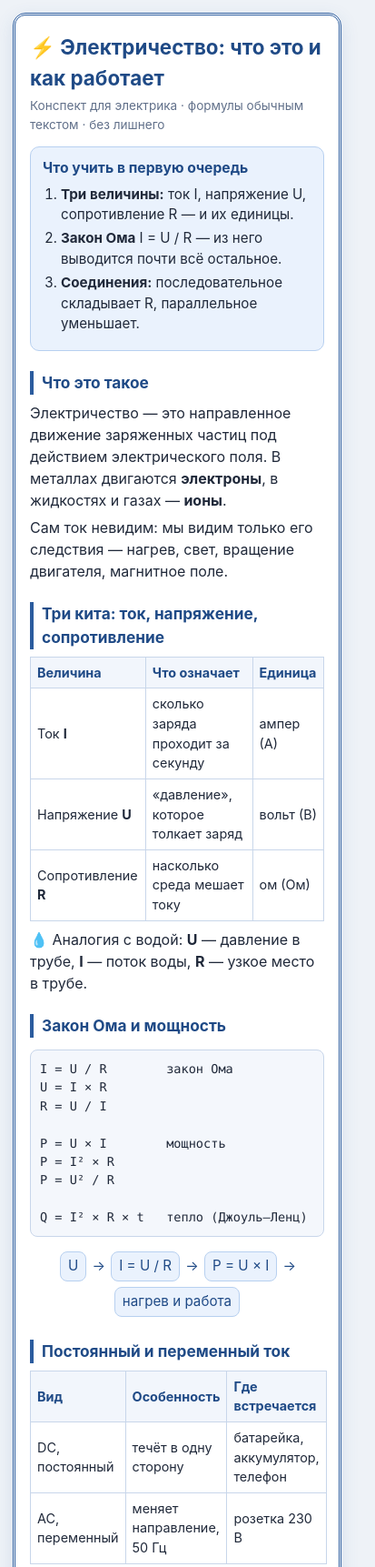
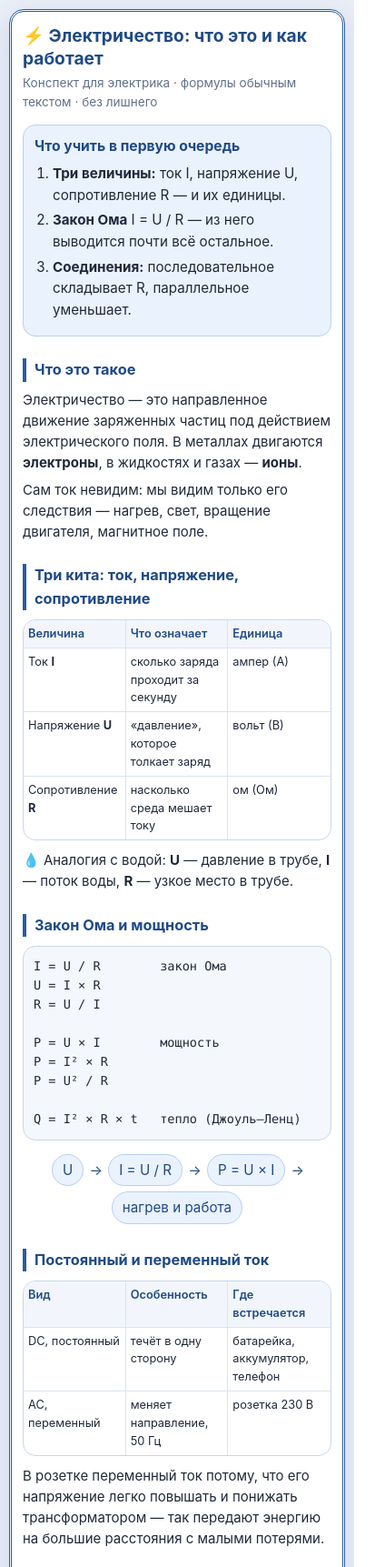
Before and after one commit to pro999mega/konspekty, a plain HTML site: page elektrichestvo.html in a window 390 px wide. Shown: the top 1723 px of the page at 91% size, 413 px wide, since content can reach past the window. Drawn offline with Linux system fonts and the light colour scheme.

Commit message:
Конспект «Электричество»: круглые края, аккуратные таблицы на телефоне

```diff
--- a/elektrichestvo.html
+++ b/elektrichestvo.html
@@ -6,42 +6,54 @@
 <title>Электричество: что это и как работает</title>
 <style>
   *{box-sizing:border-box}
-  body{margin:0;padding:14px;background:#eef2f7;font-family:-apple-system,"Segoe UI",Roboto,Arial,sans-serif;color:#20293a;line-height:1.5;font-size:16px}
-  .sheet{max-width:880px;margin:0 auto;background:#fff;border:3px double #2b5c9e;border-radius:14px;padding:18px 16px 24px;box-shadow:0 6px 20px rgba(43,92,158,.13)}
-  h1{font-size:1.4rem;color:#1f4a86;margin:0 0 4px}
+  body{margin:0;padding:14px;background:radial-gradient(900px 500px at 10% -10%,#e2ecfb 0%,#eef2f9 50%,#e9edf6 100%);font-family:-apple-system,"Segoe UI",Roboto,Arial,sans-serif;color:#20293a;line-height:1.55;font-size:16px}
+  .sheet{max-width:880px;margin:0 auto;background:#fff;border:3px double #2b5c9e;border-radius:20px;padding:18px 16px 24px;box-shadow:0 10px 28px rgba(43,92,158,.14)}
+  h1{font-size:1.4rem;color:#1f4a86;margin:0 0 4px;line-height:1.3}
   .sub{color:#61708a;font-size:.85rem;margin-bottom:14px}
-  h2{font-size:1.08rem;color:#1f4a86;margin:22px 0 8px;border-left:4px solid #2b5c9e;padding-left:9px}
-  p{margin:6px 0}
+  h2{font-size:1.08rem;color:#1f4a86;margin:24px 0 8px;border-left:4px solid #2b5c9e;padding-left:9px}
+  p{margin:6px 0;overflow-wrap:anywhere}
   ul,ol{margin:6px 0 6px 20px;padding:0}
-  li{margin:3px 0}
-  .box{border-radius:10px;padding:11px 13px;margin:10px 0;font-size:.95rem}
+  li{margin:4px 0;overflow-wrap:anywhere}
+  .box{border-radius:16px;padding:12px 14px;margin:12px 0;font-size:.95rem}
   .info{background:#eaf2fd;border:1px solid #b7d0f0}
   .info h3{margin:0 0 6px;font-size:.98rem;color:#1f4a86}
   .trap{background:#fdecec;border:1px solid #f0b4b4}
   .trap h3{margin:0 0 6px;font-size:.98rem;color:#b03030}
   .test{background:#eaf7ee;border:1px solid #b3ddc0}
   .test h3{margin:0 0 6px;font-size:.98rem;color:#1f7a44}
-  .final{background:#eaf2fd;border:1px dashed #2b5c9e;border-radius:10px;padding:12px 14px;margin-top:18px}
+  .final{background:#eaf2fd;border:1px dashed #2b5c9e;border-radius:16px;padding:13px 15px;margin-top:18px}
   .final h3{margin:0 0 6px;font-size:1rem;color:#1f4a86}
-  table{width:100%;border-collapse:collapse;margin:8px 0;font-size:.9rem}
-  th,td{border:1px solid #c8d6ea;padding:6px 7px;text-align:left}
-  th{background:#f2f6fc;color:#1f4a86}
+  .tw{overflow-x:auto;margin:10px 0}
+  table{width:100%;table-layout:fixed;border-collapse:separate;border-spacing:0;font-size:.88rem;border:1px solid #c8d6ea;border-radius:14px;overflow:hidden}
+  th,td{border-bottom:1px solid #dbe4f0;border-right:1px solid #dbe4f0;padding:7px 8px;text-align:left;vertical-align:top;overflow-wrap:anywhere;word-break:break-word}
+  th{background:#f2f6fc;color:#1f4a86;font-weight:600}
+  tr:last-child td{border-bottom:0}
+  th:last-child,td:last-child{border-right:0}
   code,pre{font-family:ui-monospace,Consolas,monospace}
-  pre{background:#f4f7fc;border:1px solid #c8d6ea;border-radius:8px;padding:10px;overflow-x:auto;font-size:.85rem;white-space:pre-wrap}
-  .chain{text-align:center;color:#1f4a86;font-size:.95rem;margin:10px 0}
-  .chain span{background:#eaf2fd;border:1px solid #b7d0f0;border-radius:8px;padding:4px 8px;display:inline-block;margin:3px 2px}
+  pre{background:#f4f7fc;border:1px solid #c8d6ea;border-radius:14px;padding:11px;overflow-x:auto;font-size:.85rem;white-space:pre-wrap;overflow-wrap:anywhere;margin:10px 0}
+  .chain{text-align:center;color:#1f4a86;font-size:.95rem;margin:12px 0}
+  .chain span{background:#eaf2fd;border:1px solid #b7d0f0;border-radius:999px;padding:5px 11px;display:inline-block;margin:3px 2px;overflow-wrap:anywhere}
   .chk{list-style:none;margin-left:0}
   .chk li::before{content:"☐ ";color:#2b5c9e}
-  details{background:#f7fafc;border:1px solid #d7e2f0;border-radius:8px;padding:6px 10px;margin:5px 0;font-size:.92rem}
+  details{background:#f7fafc;border:1px solid #d7e2f0;border-radius:14px;padding:8px 12px;margin:6px 0;font-size:.92rem}
   summary{cursor:pointer;color:#1f4a86}
-  .q{margin:12px 0;padding-bottom:4px;border-bottom:1px dotted #dbe4f0}
+  .q{margin:14px 0;padding-bottom:4px;border-bottom:1px dotted #dbe4f0}
   .qt{font-weight:600;margin:0 0 6px;font-size:.95rem}
-  label{display:block;padding:5px 8px;border-radius:7px;border:1px solid #dbe4f0;margin:4px 0;cursor:pointer;font-size:.92rem}
+  label{display:block;padding:8px 12px;border-radius:999px;border:1px solid #dbe4f0;margin:5px 0;cursor:pointer;font-size:.92rem;transition:.15s}
+  label:active{background:#f2f6fc}
   label.ok{background:#dcf3e3;border-color:#8fcfa6}
   label.bad{background:#fbe0e0;border-color:#e9a3a3}
-  button{font:inherit;background:#2b5c9e;color:#fff;border:none;border-radius:8px;padding:9px 16px;margin:8px 6px 0 0;cursor:pointer}
+  button{font:inherit;font-weight:600;background:#2b5c9e;color:#fff;border:none;border-radius:999px;padding:10px 20px;margin:8px 6px 0 0;cursor:pointer}
   button.ghost{background:#eaf2fd;color:#1f4a86;border:1px solid #b7d0f0}
   #res{font-weight:700;color:#1f4a86;margin-top:10px}
+  @media(max-width:430px){
+    body{padding:10px;font-size:15px}
+    .sheet{border-radius:16px;padding:14px 12px 20px}
+    h1{font-size:1.2rem}
+    h2{font-size:1.02rem}
+    th,td{font-size:.8rem;padding:5px 5px}
+    .box{border-radius:14px;padding:11px 12px}
+  }
 </style>
 </head>
 <body>
@@ -64,12 +76,14 @@
   <p>Сам ток невидим: мы видим только его следствия — нагрев, свет, вращение двигателя, магнитное поле.</p>
 
   <h2>Три кита: ток, напряжение, сопротивление</h2>
+  <div class="tw">
   <table>
     <tr><th>Величина</th><th>Что означает</th><th>Единица</th></tr>
     <tr><td>Ток <b>I</b></td><td>сколько заряда проходит за секунду</td><td>ампер (А)</td></tr>
     <tr><td>Напряжение <b>U</b></td><td>«давление», которое толкает заряд</td><td>вольт (В)</td></tr>
     <tr><td>Сопротивление <b>R</b></td><td>насколько среда мешает току</td><td>ом (Ом)</td></tr>
   </table>
+  </div>
   <p>💧 Аналогия с водой: <b>U</b> — давление в трубе, <b>I</b> — поток воды, <b>R</b> — узкое место в трубе.</p>
 
   <h2>Закон Ома и мощность</h2>
@@ -85,19 +99,23 @@ Q = I² × R × t   тепло (Джоуль–Ленц)</pre>
   <div class="chain"><span>U</span> → <span>I = U / R</span> → <span>P = U × I</span> → <span>нагрев и работа</span></div>
 
   <h2>Постоянный и переменный ток</h2>
+  <div class="tw">
   <table>
     <tr><th>Вид</th><th>Особенность</th><th>Где встречается</th></tr>
     <tr><td>DC, постоянный</td><td>течёт в одну сторону</td><td>батарейка, аккумулятор, телефон</td></tr>
     <tr><td>AC, переменный</td><td>меняет направление, 50 Гц</td><td>розетка 230 В</td></tr>
   </table>
+  </div>
   <p>В розетке переменный ток потому, что его напряжение легко повышать и понижать трансформатором — так передают энергию на большие расстояния с малыми потерями.</p>
 
   <h2>Последовательное и параллельное соединение</h2>
+  <div class="tw">
   <table>
     <tr><th>Соединение</th><th>Что общее</th><th>Общее сопротивление</th></tr>
     <tr><td>Последовательное</td><td>ток одинаковый</td><td>Rобщ = R1 + R2</td></tr>
     <tr><td>Параллельное</td><td>напряжение одинаковое</td><td>Rобщ = R1 × R2 / (R1 + R2)</td></tr>
   </table>
+  </div>
   <p>При параллельном общее сопротивление всегда <b>меньше самого маленького</b> из резисторов.</p>
 
   <h2>Пример расчёта</h2>
@@ -130,6 +148,7 @@ Q = I² × R × t   тепло (Джоуль–Ленц)</pre>
   </div>
 
   <h2>Было → стало</h2>
+  <div class="tw">
   <table>
     <tr><th>Было в голове</th><th>Стало правильно</th></tr>
     <tr><td>«В розетке 230 А»</td><td>230 В — напряжение</td></tr>
@@ -137,8 +156,10 @@ Q = I² × R × t   тепло (Джоуль–Ленц)</pre>
     <tr><td>«УЗО вместо автомата»</td><td>Разные аппараты, разные задачи</td></tr>
     <tr><td>«Греет напряжение»</td><td>Греет ток: Q = I² × R × t</td></tr>
   </table>
+  </div>
 
   <h2>Термины</h2>
+  <div class="tw">
   <table>
     <tr><th>Термин</th><th>Коротко</th></tr>
     <tr><td>Сила тока</td><td>заряд за секунду, ампер</td></tr>
@@ -148,6 +169,7 @@ Q = I² × R × t   тепло (Джоуль–Ленц)</pre>
     <tr><td>УЗО</td><td>защита человека от утечки</td></tr>
     <tr><td>КЗ</td><td>ток по короткому пути, растёт лавинообразно</td></tr>
   </table>
+  </div>
 
   <h2>Шпаргалка</h2>
   <pre>I = U / R          U = I × R        R = U / I
```
